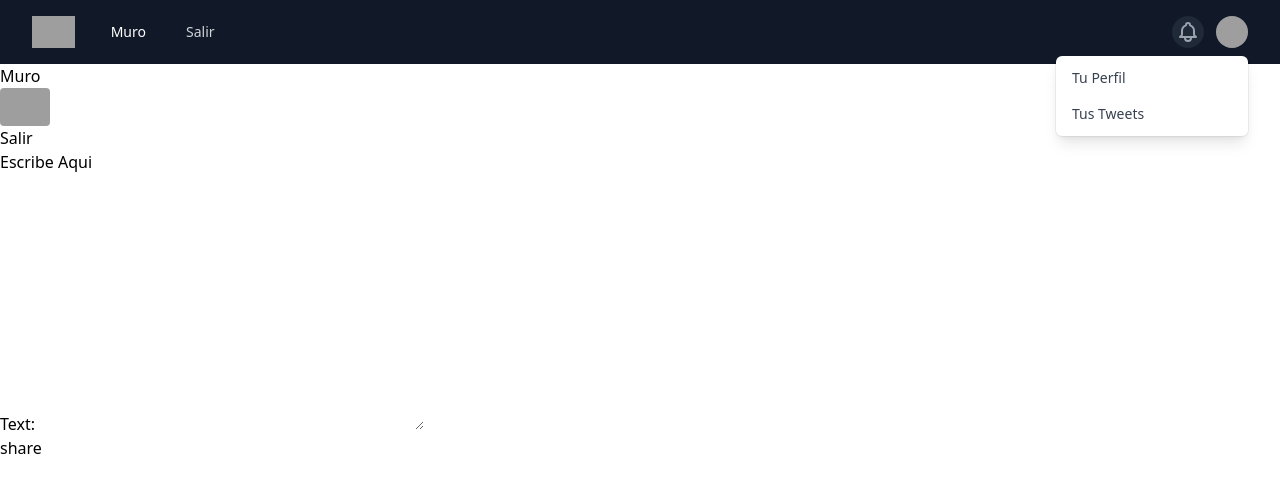
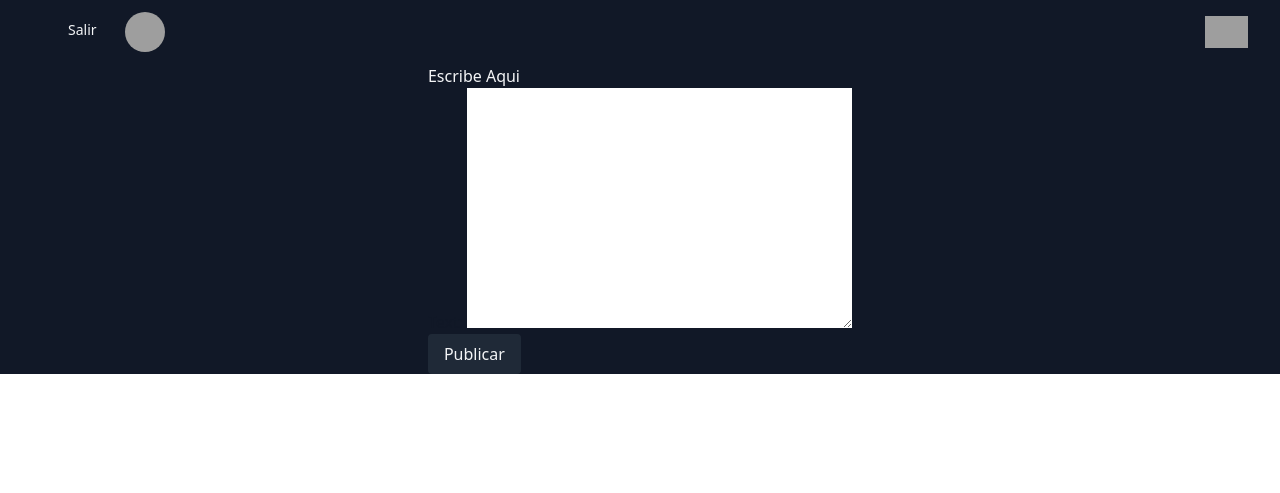
Before and after one commit to AMIRANDA9112/Urano, a Django app: page /create/ in a window 1280 px wide. Shown: the top 493 px of the page. Run offline with Django 3.2, Linux system fonts and the light colour scheme; a user stored in the database is signed in; data comes from the database, SQL or seed files in the repository; grey boxes are pictures that could not be loaded.

Commit message:
tailwind integration first part

```diff
--- a/UranoApi/feed/templates/feed/base.html
+++ b/UranoApi/feed/templates/feed/base.html
@@ -17,7 +17,11 @@
     <div class="relative flex items-center justify-between h-16">
       <div class="absolute inset-y-0 left-0 flex items-center sm:hidden">
         <!-- Mobile menu button-->
-        <button type="button" class="inline-flex items-center justify-center p-2 rounded-md text-gray-400 hover:text-white hover:bg-gray-700 focus:outline-none focus:ring-2 focus:ring-inset focus:ring-white" aria-controls="mobile-menu" aria-expanded="false">
+        <button type="button" class="inline-flex items-center justify-center
+                                    p-2 rounded-md text-gray-400 hover:text-white
+                                    hover:bg-gray-700 focus:outline-none
+                                    focus:ring-2 focus:ring-inset focus:ring-white"
+                                    aria-controls="mobile-menu" aria-expanded="false">
           <span class="sr-only">Open main menu</span>
           <!--
             Icon when menu is closed.
@@ -42,54 +46,31 @@
         </button>
       </div>
       <div class="flex-1 flex items-center justify-center sm:items-stretch sm:justify-start">
-        <div class="flex-shrink-0 flex items-center">
-          <img class="block lg:hidden h-8 w-auto" src="/design/logo.svg" alt="">
-          <img class="hidden lg:block h-8 w-auto" src="https://tailwindui.com/img/logos/workflow-logo-indigo-500-mark-white-text.svg" alt="Workflow">
-        </div>
+
         <div class="hidden sm:block sm:ml-6">
           <div class="flex space-x-4">
             <!-- Current: "bg-gray-900 text-white", Default: "text-gray-300 hover:bg-gray-700 hover:text-white" -->
-            <a href="#" class="bg-gray-900 text-white px-3 py-2 rounded-md text-sm font-medium" aria-current="page">Muro</a>
+            <a href="{%url 'logout'%}" class="text-gray-100 hover:bg-gray-700
+                                               px-3 py-2 rounded-md
+                                               text-sm font-medium">Salir</a>
 
-            <a href="#" class="text-gray-300 hover:bg-gray-700 hover:text-white px-3 py-2 rounded-md text-sm font-medium">Salir</a>
+            <div>
+            <a href="{%url 'profile'%}" class="bg-gray-900" >
 
+              <img class="h-10 w-10 rounded-full transform hover:scale-110" src="{{ user.profile.image.url }}" alt="">
+            </a>
+          </div>
           </div>
         </div>
+
       </div>
+
+
       <div class="absolute inset-y-0 right-0 flex items-center pr-2 sm:static sm:inset-auto sm:ml-6 sm:pr-0">
-        <button type="button" class="bg-gray-800 p-1 rounded-full text-gray-400 hover:text-white focus:outline-none focus:ring-2 focus:ring-offset-2 focus:ring-offset-gray-800 focus:ring-white">
-          <span class="sr-only">View notifications</span>
-          <!-- Heroicon name: outline/bell -->
-          <svg class="h-6 w-6" xmlns="http://www.w3.org/2000/svg" fill="none" viewBox="0 0 24 24" stroke="currentColor" aria-hidden="true">
-            <path stroke-linecap="round" stroke-linejoin="round" stroke-width="2" d="M15 17h5l-1.405-1.405A2.032 2.032 0 0118 14.158V11a6.002 6.002 0 00-4-5.659V5a2 2 0 10-4 0v.341C7.67 6.165 6 8.388 6 11v3.159c0 .538-.214 1.055-.595 1.436L4 17h5m6 0v1a3 3 0 11-6 0v-1m6 0H9" />
-          </svg>
-        </button>
 
-        <!-- Profile dropdown -->
-        <div class="ml-3 relative">
-          <div>
-            <button type="button" class="bg-gray-800 flex text-sm rounded-full focus:outline-none focus:ring-2 focus:ring-offset-2 focus:ring-offset-gray-800 focus:ring-white" id="user-menu-button" aria-expanded="false" aria-haspopup="true">
-              <span class="sr-only">Open user menu</span>
-              <img class="h-8 w-8 rounded-full" src="{{ user.profile.image.url }}" alt="">
-            </button>
-          </div>
-
-          <!--
-            Dropdown menu, show/hide based on menu state.
-
-            Entering: "transition ease-out duration-100"
-              From: "transform opacity-0 scale-95"
-              To: "transform opacity-100 scale-100"
-            Leaving: "transition ease-in duration-75"
-              From: "transform opacity-100 scale-100"
-              To: "transform opacity-0 scale-95"
-          -->
-          <div class="origin-top-right absolute right-0 mt-2 w-48 rounded-md shadow-lg py-1 bg-white ring-1 ring-black ring-opacity-5 focus:outline-none" role="menu" aria-orientation="vertical" aria-labelledby="user-menu-button" tabindex="-1">
-            <!-- Active: "bg-gray-100", Not Active: "" -->
-            <a href="#" class="block px-4 py-2 text-sm text-gray-700" role="menuitem" tabindex="-1" id="user-menu-item-0">Tu Perfil</a>
-            <a href="#" class="block px-4 py-2 text-sm text-gray-700" role="menuitem" tabindex="-1" id="user-menu-item-1">Tus Tweets</a>
-          </div>
-        </div>
+              <a href="{%url 'home'%}"  type="button" class="bg-gray-900 hover:scale-110" >
+                  <img class="block h-8 w-auto transform hover:scale-110" src="https://i.ibb.co/F0pTRBB/planet.png">
+              </a>
       </div>
     </div>
   </div>
@@ -98,29 +79,12 @@
   <div class="sm:hidden" id="mobile-menu">
     <div class="px-2 pt-2 pb-3 space-y-1">
       <!-- Current: "bg-gray-900 text-white", Default: "text-gray-300 hover:bg-gray-700 hover:text-white" -->
-      <a href="#" class="bg-gray-900 text-white block px-3 py-2 rounded-md text-base font-medium" aria-current="page">Muro</a>
 
-      <a href="#" class="text-gray-300 hover:bg-gray-700 hover:text-white block px-3 py-2 rounded-md text-base font-medium">Salir</a>
+      <a href="{%url 'logout'%}" class="text-gray-300 hover:bg-gray-700 hover:text-white block px-3 py-2 rounded-md text-base font-medium">Salir</a>
 
     </div>
   </div>
 </nav>
-
-        <nav class="">
-  <!-- Navbar content -->
-
-
-                <a class="" aria-current="page" href="{% url 'home' %}">Muro</a>
-                <a class="" href="{%url 'profile'%}">
-                    <img class="rounded"
-                    src="{{ user.profile.image.url }}" width="50" height="50">
-                </a>
-                <a class="" aria-current="page" href="{% url 'logout' %}">Salir</a>
-
-
-
-        </nav>
-
 
         {%block content%}
 
--- a/UranoApi/feed/templates/feed/create.html
+++ b/UranoApi/feed/templates/feed/create.html
@@ -2,25 +2,30 @@
 
 {%block content%}
 
-    <div class = "container">
+    <section class = "bg-gray-900 text-gray-100">
 
+        <div class = "flex justify-center ">
             <form method = "POST">
 
                 {%csrf_token%}
-                <fieldset class = "form-group">
-                    <legend class = "border-bottom mb-4"> Escribe Aqui</legend>
+                <p class = ""> Escribe Aqui</p>
+                <fieldset class = "text-gray-900">
+
                     {{form.as_p}}
 
                 </fieldset>
 
-                <div class = "form-group">
-                    <button class = "btn btn-outline-info" type = "submit">share</button>
+                <div class = "">
+                    <button class = "bg-gray-800 py-2 px-4 rounded"
+                            type = "submit">Publicar</button>
 
                 </div>
 
             </form>
 
+        </div>
 
-    </div>
+
+    </section>
 
 {%endblock content%}
```
Also changed, not shown: UranoApi/feed/templates/feed/home.html (+38 -22 lines), UranoApi/feed/templates/feed/pubprofile.html (+26 -12 lines), UranoApi/feed/templates/feed/tweet_confirm_delete.html (+19 -14 lines), UranoApi/feed/templates/feed/tweet_form.html (+13 -7 lines).
